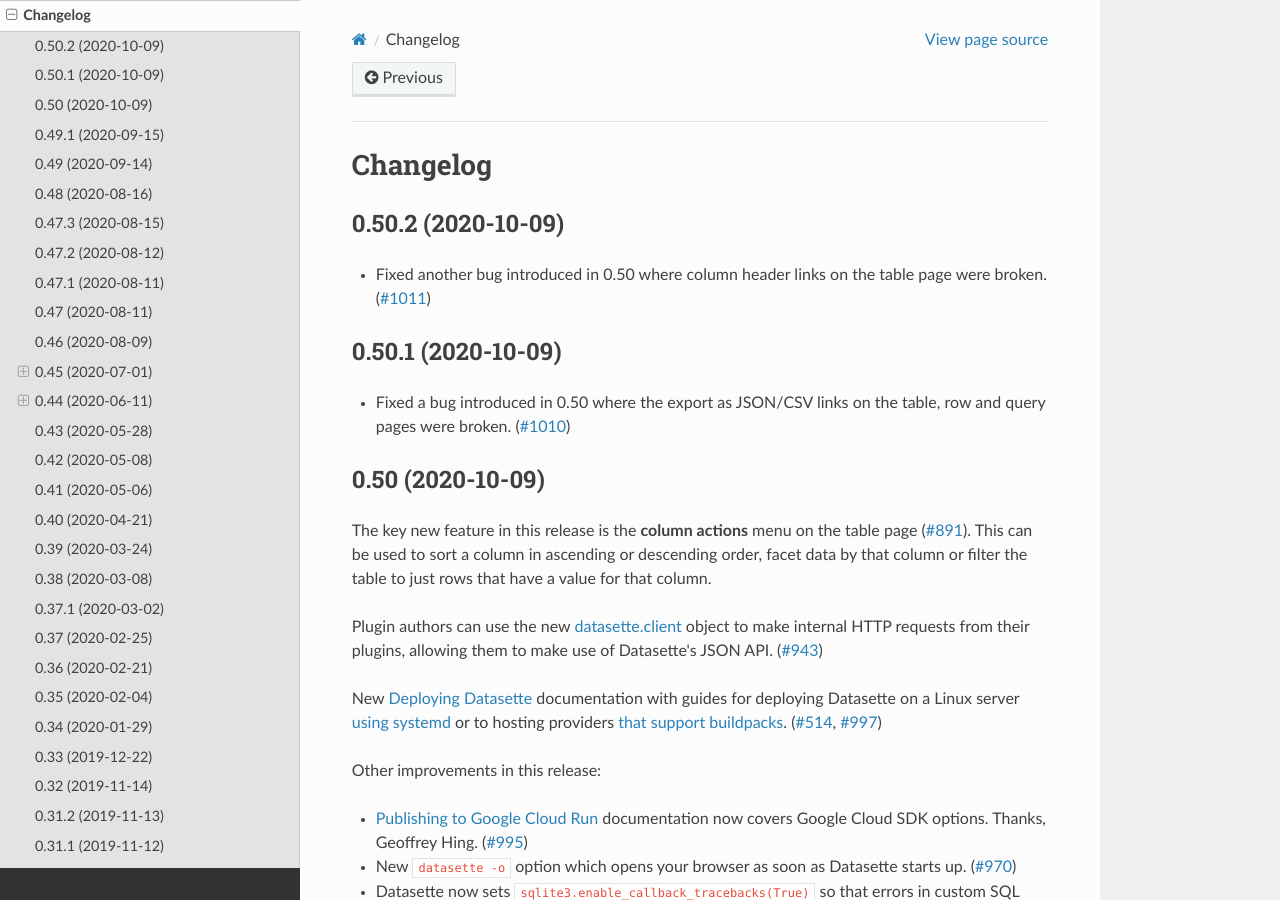
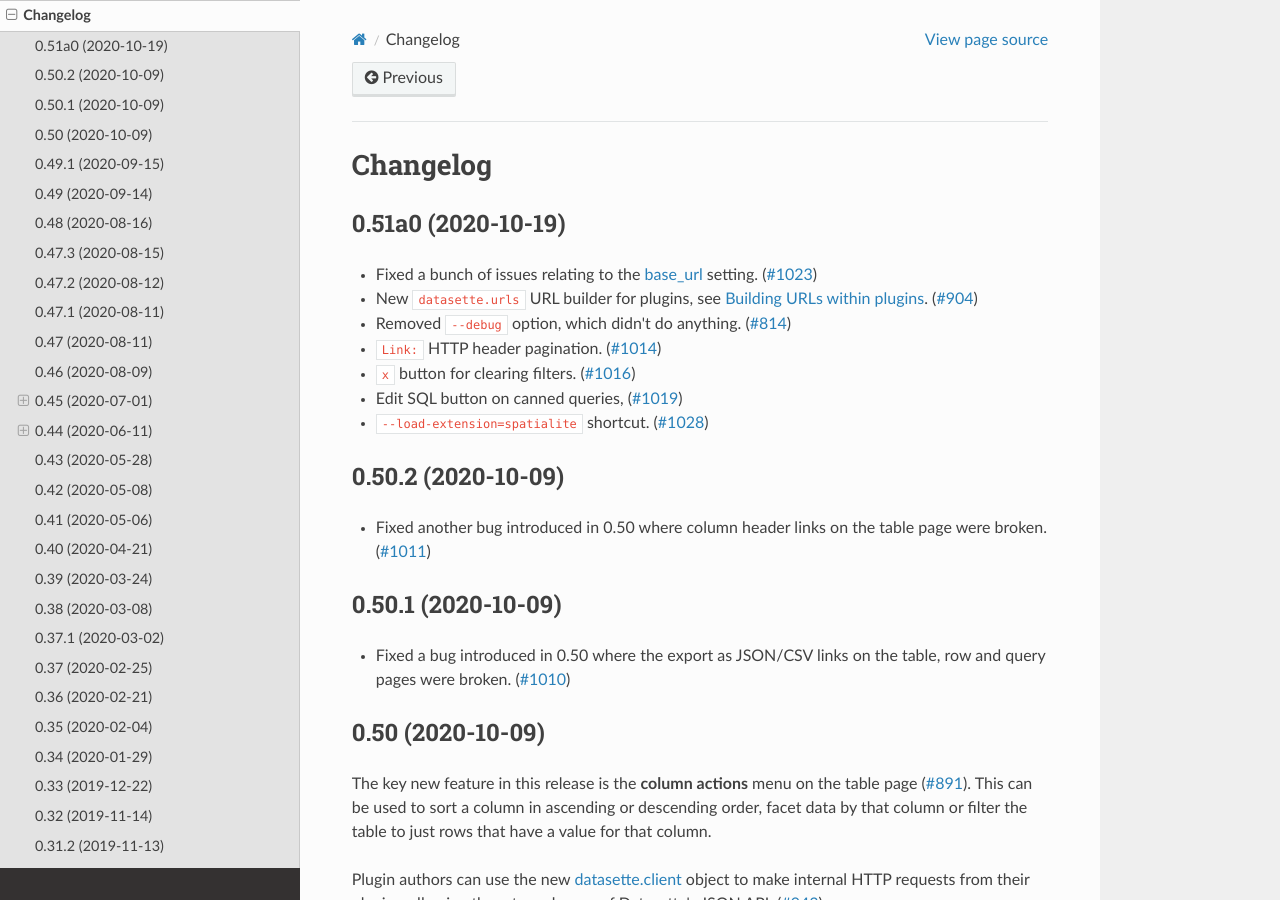
Before and after one commit to simonw/datasette, a Sphinx documentation site: the page built from docs/changelog.rst, in a window 1280 px wide and 900 px high. Built offline with Sphinx 7.4.7 and the Read the Docs theme 2.0.0, drawn with Linux system fonts in a browser that asks for light colours.

Commit message:
Release 0.51a0
Refs #1023, #904, #814, #1014, #1016, #1019, #1028

```diff
--- a/docs/changelog.rst
+++ b/docs/changelog.rst
@@ -3,6 +3,19 @@
 =========
 Changelog
 =========
+
+.. _v0_51_a0:
+
+0.51a0 (2020-10-19)
+-------------------
+
+- Fixed a bunch of issues relating to the :ref:`config_base_url` setting. (`#1023 <https://github.com/simonw/datasette/issues/1023>`__)
+- New ``datasette.urls`` URL builder for plugins, see :ref:`writing_plugins_building_urls`. (`#904 <https://github.com/simonw/datasette/issues/904>`__)
+- Removed ``--debug`` option, which didn't do anything. (`#814 <https://github.com/simonw/datasette/issues/814>`__)
+- ``Link:`` HTTP header pagination. (`#1014 <https://github.com/simonw/datasette/issues/1014>`__)
+- ``x`` button for clearing filters. (`#1016 <https://github.com/simonw/datasette/issues/1016>`__)
+- Edit SQL button on canned queries, (`#1019 <https://github.com/simonw/datasette/issues/1019>`__)
+- ``--load-extension=spatialite`` shortcut. (`#1028 <https://github.com/simonw/datasette/issues/1028>`__)
 
 .. _v0_50_2:
 
```
